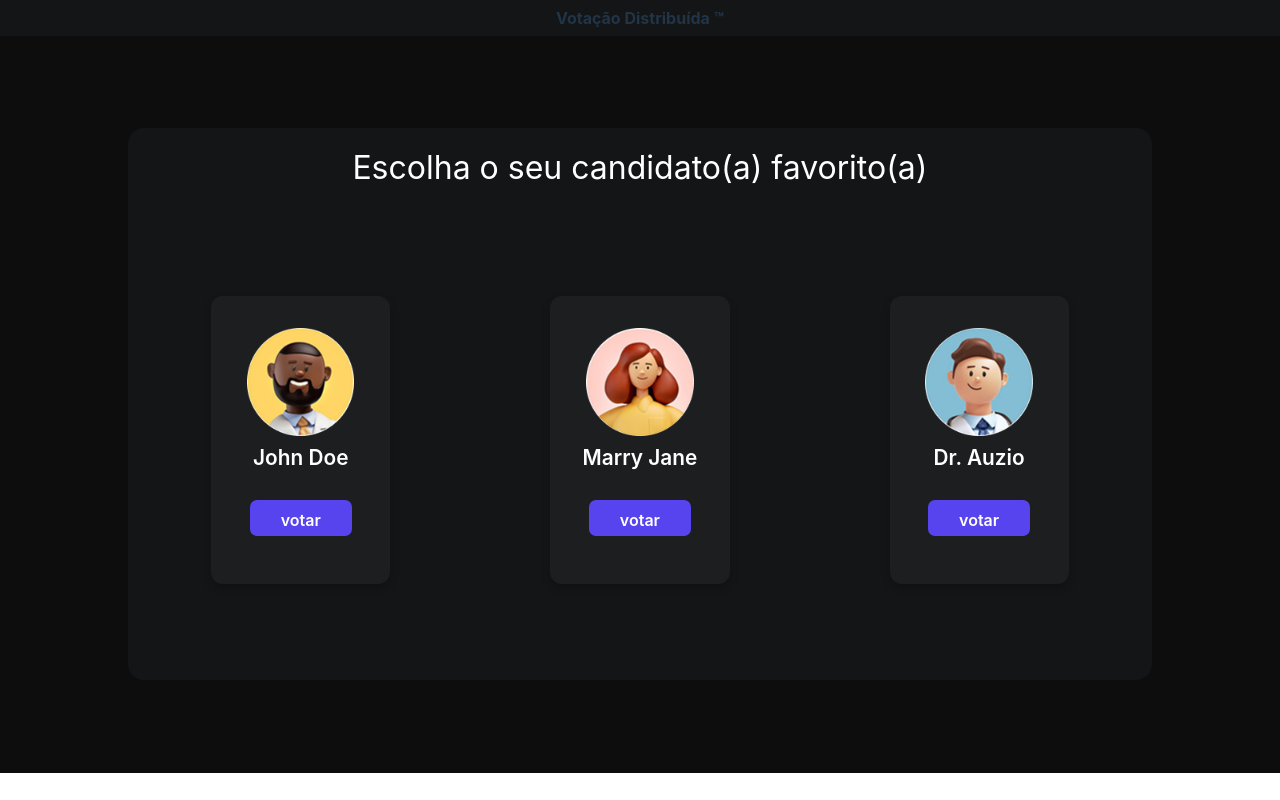
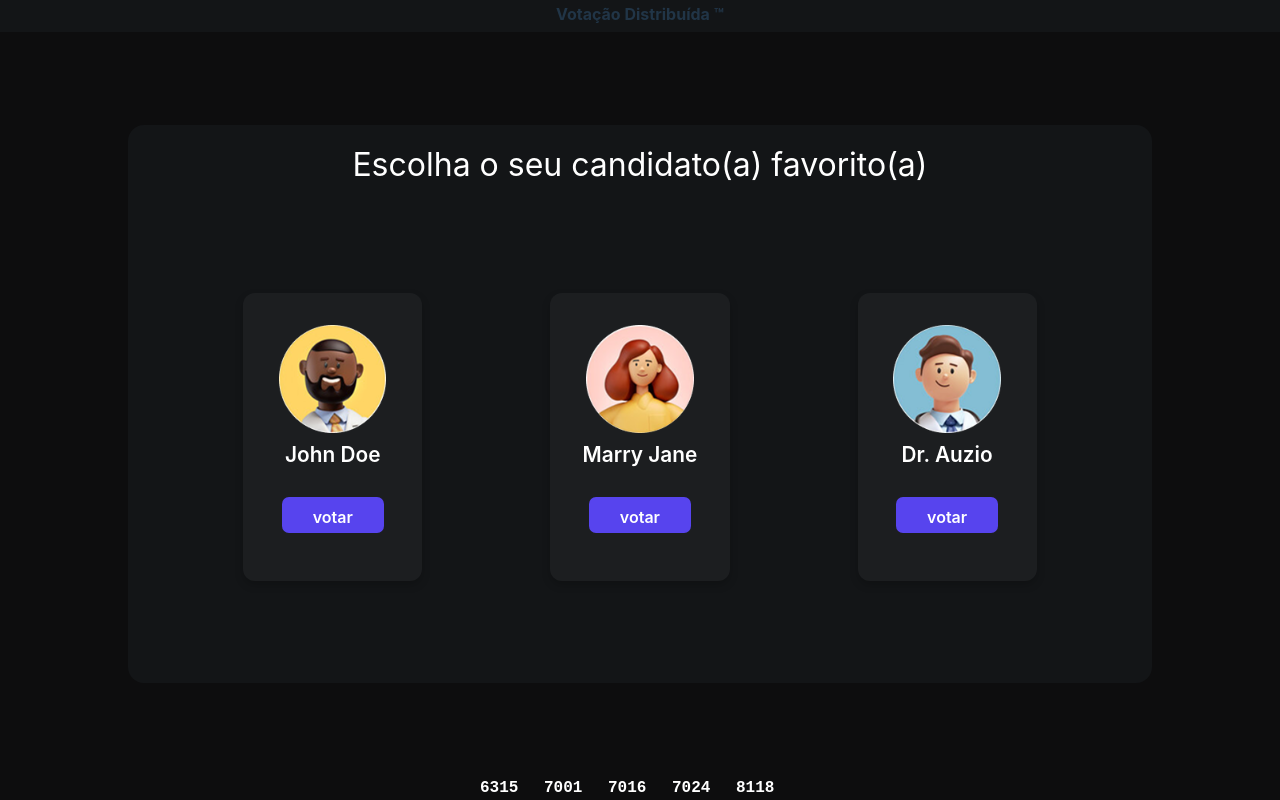
Before and after one commit to lucassouzafranco/enquete, a React (Vite) app: page / in a window 1280 px wide. Built offline with nearby package versions, Linux system fonts and the light colour scheme.

Commit message:
feat: Footer Component

```diff
--- a/src/App.css
+++ b/src/App.css
@@ -6,6 +6,6 @@
 }
 
 .appContainer {
-  height: 99vh;
+  height: 100vh;
   width: 99.99vw;
 }
--- a/src/App.jsx
+++ b/src/App.jsx
@@ -2,6 +2,7 @@ import { useState } from 'react'
 import './App.css'
 import Menu from './components/Menu/Menu'
 import Content from './components/Content/Content'
+import Footer from './components/Footer/Footer'
 
 function App() {
   const [count, setCount] = useState(0)
@@ -11,6 +12,7 @@ function App() {
       <div className='appContainer'>
         <Menu />
         <Content />
+        <Footer />
       </div>
 
     </>
--- a/src/components/Cards/Cards.css
+++ b/src/components/Cards/Cards.css
@@ -4,7 +4,7 @@
     align-items: center;
     height: 50vh;
     justify-content: center;
-    gap: 10em;
+    gap: 8em;
     flex-wrap: wrap;
     padding: 0 2em;
 }
--- /dev/null
+++ b/src/components/Footer/Footer.css
@@ -0,0 +1,14 @@
+.footerContainer {
+    background-color: #0d0d0e;
+    display: flex;
+    justify-content: center;
+    align-items: center;
+}
+
+.footerContainer p {
+    color: white;
+    font-family: jetbrains-mono, monospace;
+    font-weight: 600;
+    margin-right: 1.6em;
+    font-size: 1em;
+}
--- /dev/null
+++ b/src/components/Footer/Footer.jsx
@@ -0,0 +1,15 @@
+import './Footer.css';
+
+export default function Footer() {
+    return(
+        <>
+            <div className="footerContainer">
+                <p>6315</p>
+                <p>7001</p>
+                <p>7016</p>
+                <p>7024</p>
+                <p>8118</p>
+            </div>
+        </>
+    )
+}
```
